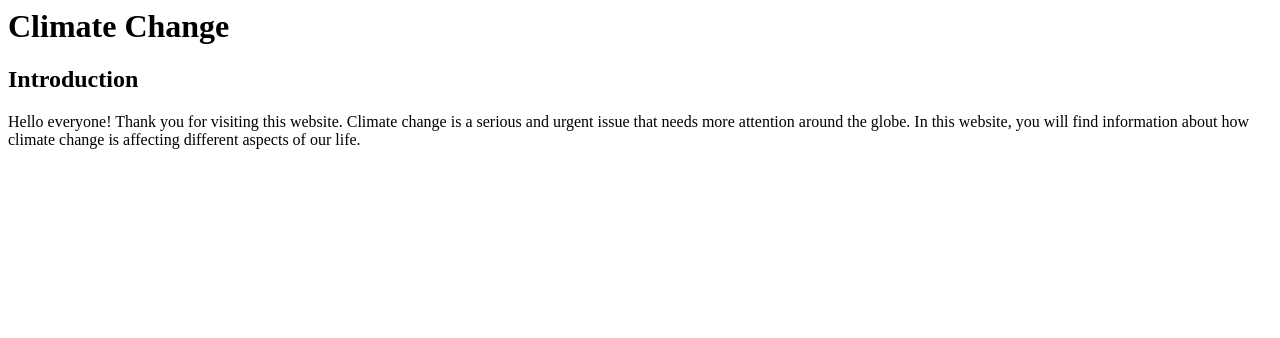
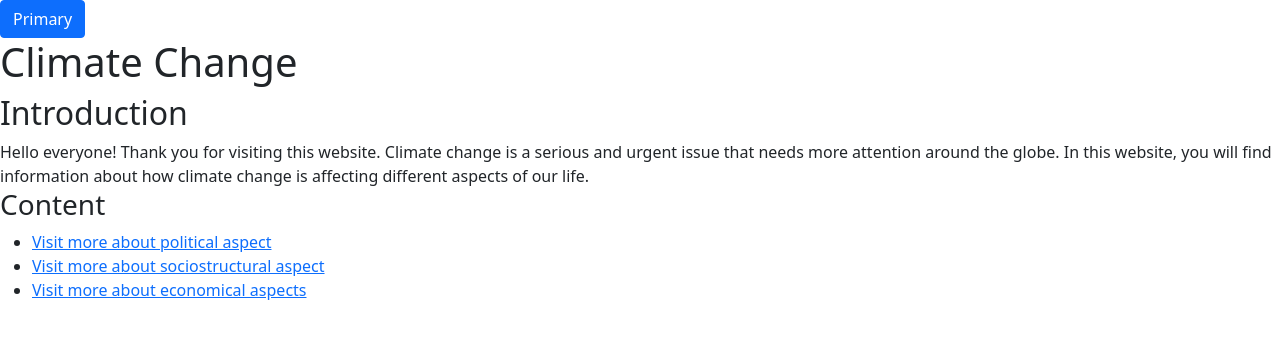
Before and after one commit to Awesomelok622/Awesomelok622.github.io, a plain HTML site: page body.html in a window 1280 px wide. Drawn offline with nearby package versions, Linux system fonts and the light colour scheme.

Commit message:
Update body.html

```diff
--- a/body.html
+++ b/body.html
@@ -1,3 +1,12 @@
+<!DOCTYPE html>
+<html>
+<head>
+    <title>Climate Change</title>
+    <link rel="stylesheet" href="C:\Users\Lok\Desktop\style sheet for formative assignment.css">
+    <!-- CSS only -->
+    <link href="https://cdn.jsdelivr.net/npm/bootstrap@5.1.3/dist/css/bootstrap.min.css" rel="stylesheet" integrity="sha384-1BmE4kWBq78iYhFldvKuhfTAU6auU8tT94WrHftjDbrCEXSU1oBoqyl2QvZ6jIW3" crossorigin="anonymous">
+    <button type="button" class="btn btn-primary">Primary</button>
+</head>
 <body>
     <h1>Climate Change</h1>
     <h2>Introduction</h2>
@@ -9,5 +18,12 @@
     about how climate change is affecting different aspects of
     our life.
     </p1>
+    <h3>Content</h3>
+    <ul>
+        <li><a href="https://time.com/5888866/climate-change-wildfires-political-instability/" target="_blank">Visit more about political aspect</a></li>
+        <li><a href="https://link.springer.com/chapter/10.1057/9781137269928_4" taregt="_blank">Visit more about sociostructural aspect</a></li>
+        <li><a href="https://papers.ssrn.com/sol3/papers.cfm?abstract_id=3104554" target="_blank">Visit more about economical aspects</a></li>
+    </ul>
 
 </body>
+</html>
```
